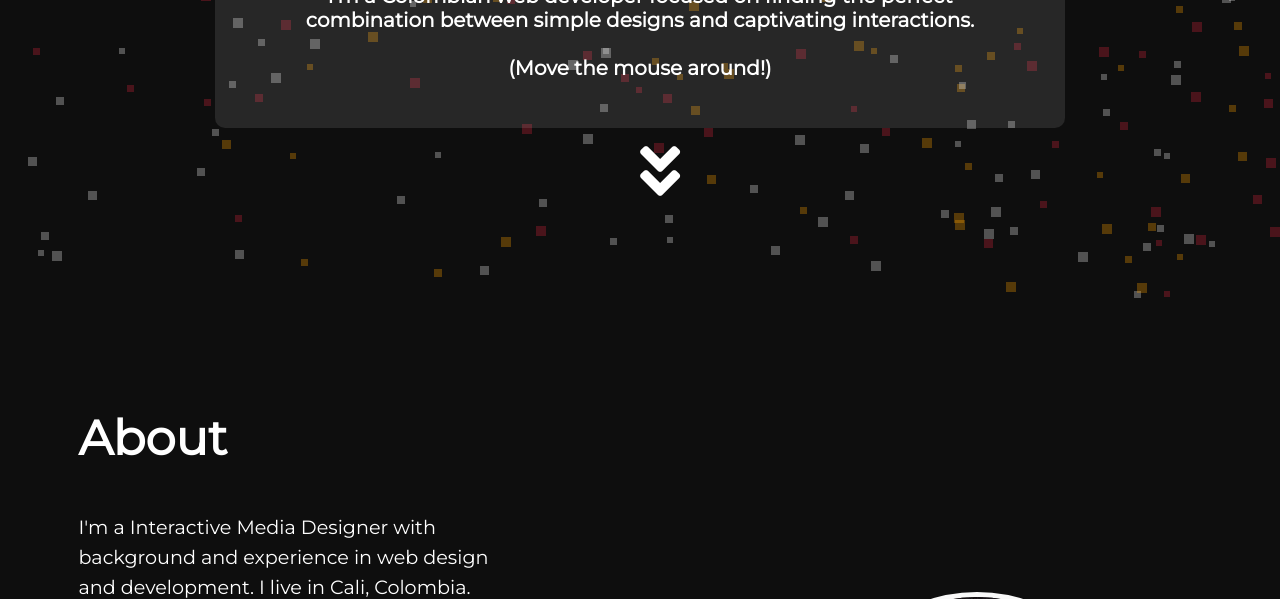
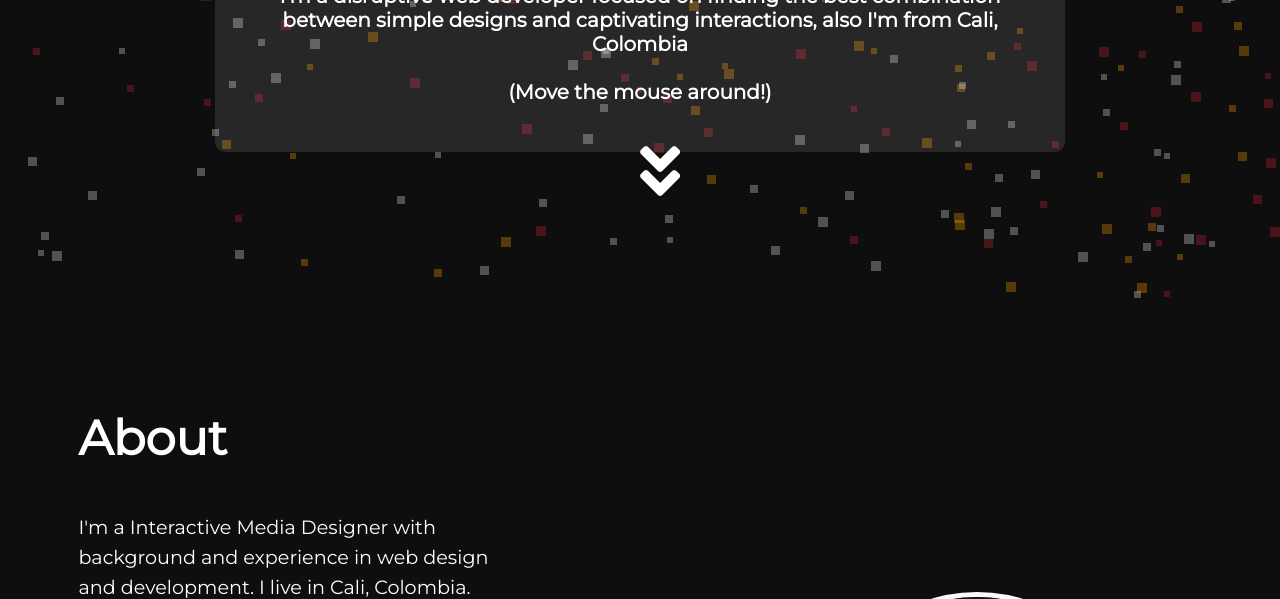
Before and after one commit to juanjosec5/portafolio, a website: page index.html in a window 1280 px wide. Shown: the part 501-1100 px from the top of the page. Drawn offline with nearby package versions, Linux system fonts and the light colour scheme.

Commit message:
.jpf wont work

```diff
--- a/index.html
+++ b/index.html
@@ -90,9 +90,9 @@
         <div class="cta">
             <div class="message">
                 <h1>Hello!</h1>
-                <h4>I'm a Colombian web developer focused on finding
-                    the perfect
-                    combination between simple designs and captivating interactions.<br />
+                <h4>I'm a disruptive web developer focused on finding
+                    the best
+                    combination between simple designs and captivating interactions, also I'm from Cali, Colombia<br />
                     <br />
                     <span id="textico"> </span>
                 </h4>
```
Also changed, not shown: 2 other files.
